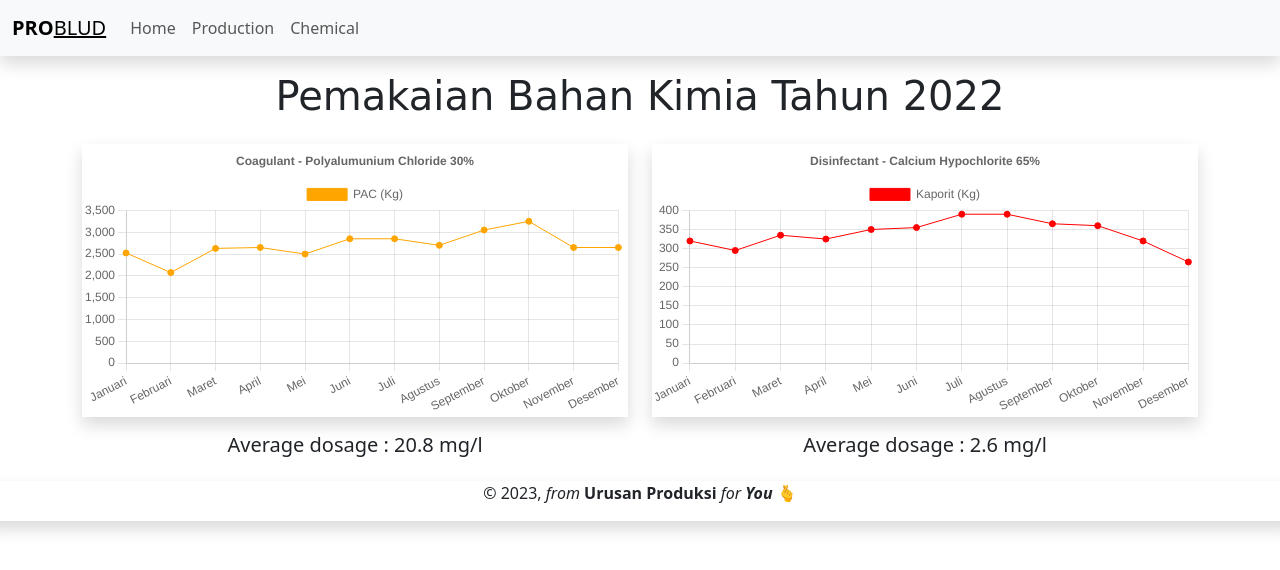
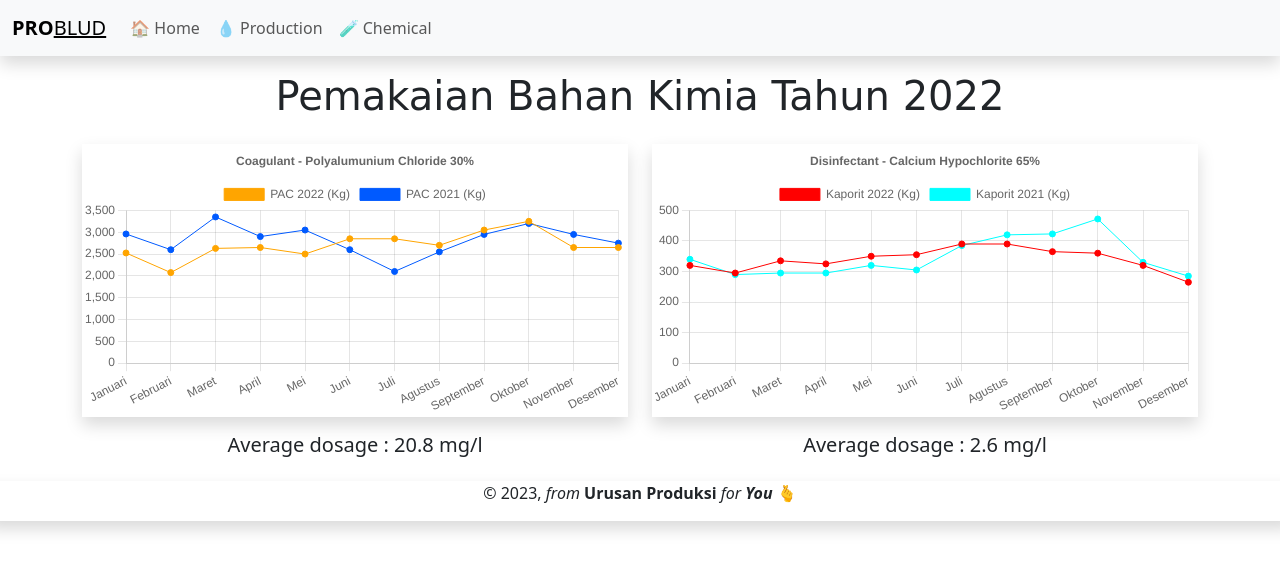
Before and after one commit to anugrahra/problud, a plain HTML site: page chemical.html in a window 1280 px wide. Drawn offline with nearby package versions, Linux system fonts and the light colour scheme; a web font is replaced by a local one.

Commit message:
add 2021

```diff
--- a/chemical.html
+++ b/chemical.html
@@ -27,9 +27,9 @@
         </button>
         <div class="collapse navbar-collapse" id="navbarNavAltMarkup">
           <div class="navbar-nav">
-            <a class="nav-link" href="index.html">Home</a>
-            <a class="nav-link" href="production.html">Production</a>
-            <a class="nav-link" href="chemical.html">Chemical</a>
+            <a class="nav-link" href="index.html">🏠 Home</a>
+            <a class="nav-link" href="production.html">💧 Production</a>
+            <a class="nav-link" href="chemical.html">🧪 Chemical</a>
           </div>
         </div>
       </div>
@@ -69,7 +69,7 @@
       data: {
         labels: ['Januari', 'Februari', 'Maret', 'April', 'Mei', 'Juni', 'Juli', 'Agustus', 'September', 'Oktober', 'November', 'Desember'],
         datasets: [{
-          label: 'PAC (Kg)',
+          label: 'PAC 2022 (Kg)',
           data:
             [2525,
               2075,
@@ -86,6 +86,24 @@
           borderWidth: 1,
           borderColor: '#ffa500',
           backgroundColor: '#ffa500',
+        }, {
+          label: 'PAC 2021 (Kg)',
+          data:
+            [2960,
+              2600,
+              3350,
+              2900,
+              3050,
+              2600,
+              2100,
+              2550,
+              2950,
+              3200,
+              2950,
+              2750],
+          borderWidth: 1,
+          borderColor: '#005AFF',
+          backgroundColor: '#005AFF',
         }]
       },
       options: {
@@ -108,7 +126,7 @@
       data: {
         labels: ['Januari', 'Februari', 'Maret', 'April', 'Mei', 'Juni', 'Juli', 'Agustus', 'September', 'Oktober', 'November', 'Desember'],
         datasets: [{
-          label: 'Kaporit (Kg)',
+          label: 'Kaporit 2022 (Kg)',
           data:
             [320,
               295,
@@ -124,7 +142,26 @@
               265],
           borderWidth: 1,
           borderColor: '#ff0000',
-          backgroundColor: '#ff0000',
+          backgroundColor: '#ff0000'
+        },
+        {
+          label: 'Kaporit 2021 (Kg)',
+          data:
+            [340,
+              290,
+              295,
+              295,
+              320,
+              305,
+              385,
+              420,
+              423,
+              472,
+              330,
+              285],
+          borderWidth: 1,
+          borderColor: '#00FFFF',
+          backgroundColor: '#00FFFF',
         }]
       },
       options: {
```
Also changed, not shown: production.html (+24 -5 lines).
